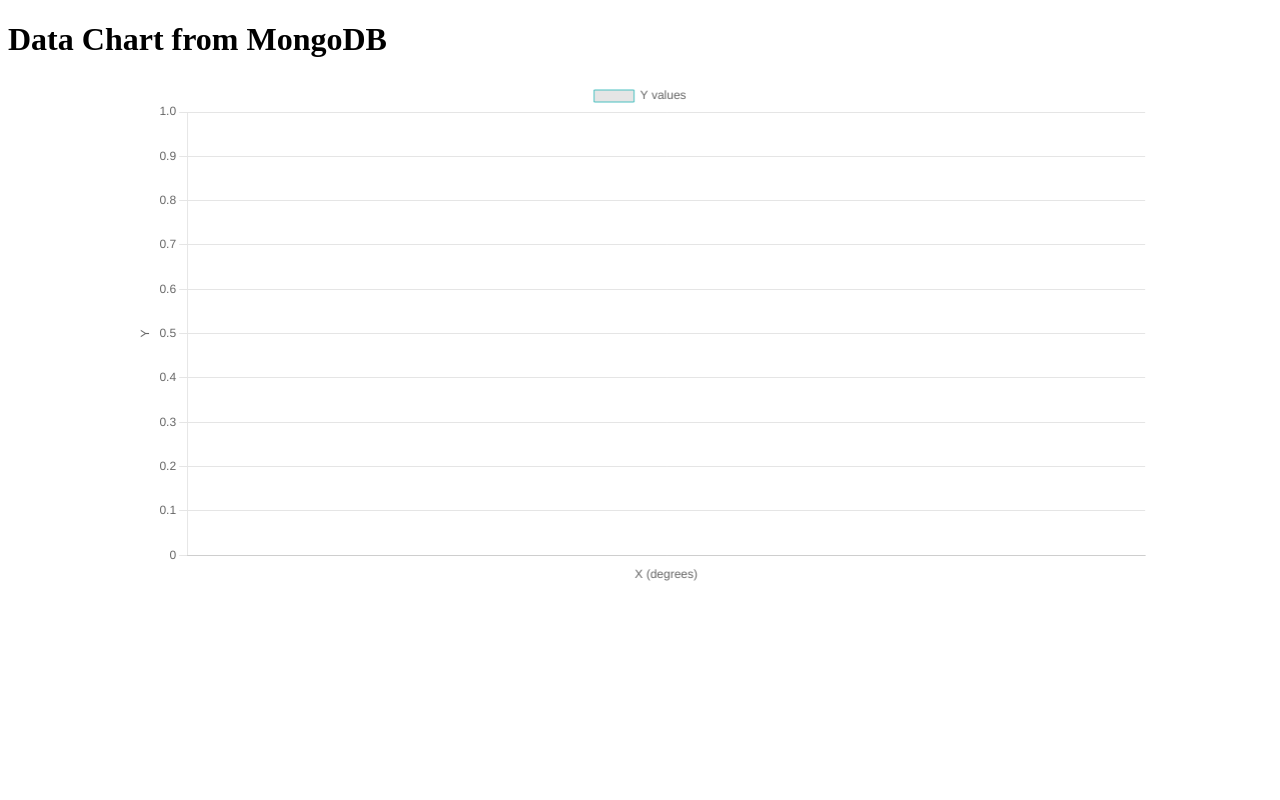
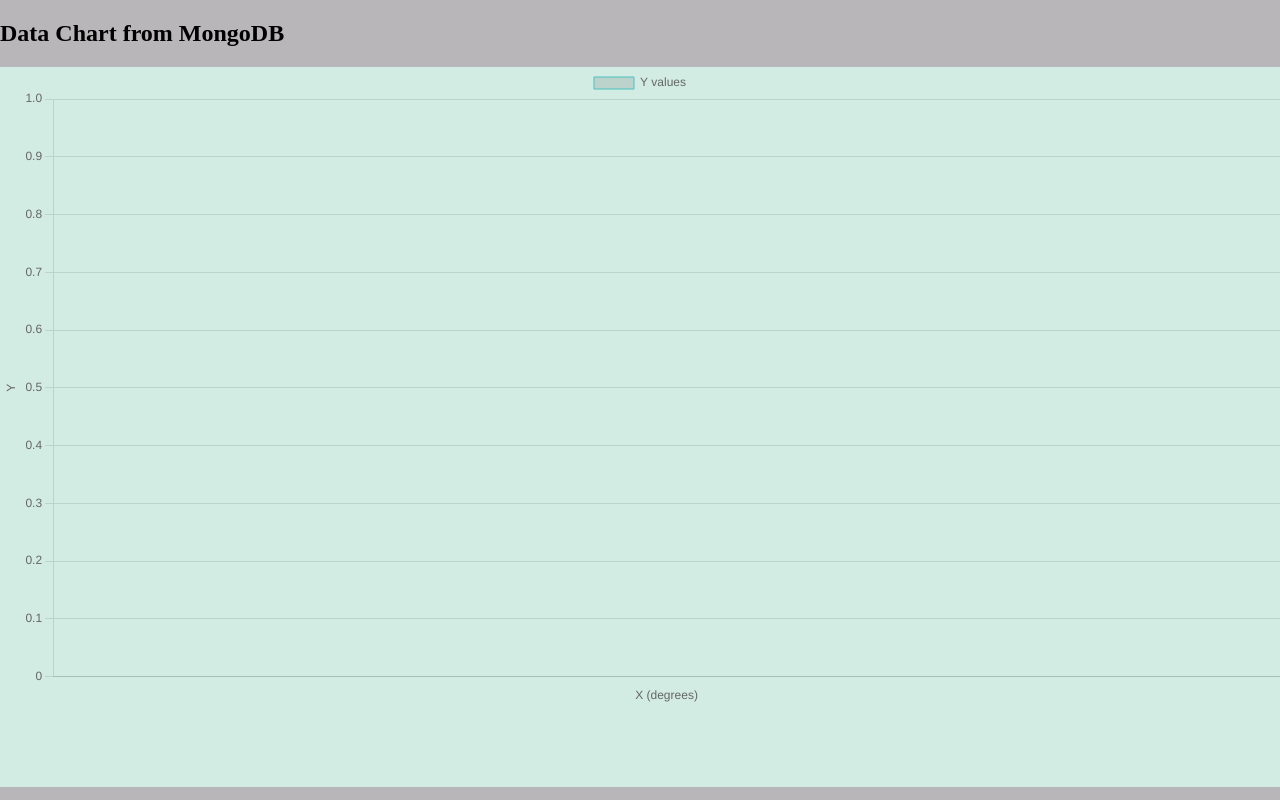
Before and after one commit to KornilovLN/gbv_mongodb, a Flask app: page /chart in a window 1280 px wide. Run offline with Flask 3, Linux system fonts and the light colour scheme; data that the repository does not hold is empty.

Commit message:
More editing

```diff
--- a/datauser/templates/chart.html
+++ b/datauser/templates/chart.html
@@ -6,10 +6,18 @@
     <title>Data Chart</title>
     <script src="https://cdn.jsdelivr.net/npm/chart.js"></script>
     <style>
+        body {
+            background-color: #b8b6b9;
+            margin: 0;
+        }
         #chart-container {
-            width: 80%;
-            height: 80vh;
+            width: 100%;
+            height: 90vh;
+            background-color: #d2ebe3;
             margin: auto;
+        }
+        #h2 {
+            color: #7d94ad;
         }
     </style>
     <script>
@@ -72,7 +80,7 @@
     </script>
 </head>
 <body>
-    <h1>Data Chart from MongoDB</h1>
+    <h2>Data Chart from MongoDB</h2>
     <div id="chart-container">
         <canvas id="myChart"></canvas>
     </div>
```
Also changed, not shown: datauser/templates/combined.html (+29 -11 lines), 2 other files.
